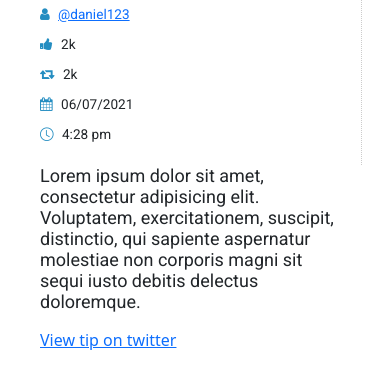
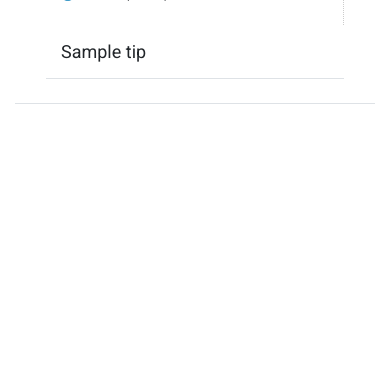
Before and after one commit to DeeStarks/python_tips_lookup, a Django app: template template/index.html in a window 390 px wide. Shown: the part 227-592 px from the top of the page. After the commit the page ends 331 px from the top, so only its background shows below. Run offline with Django 3.2, Linux system fonts and the light colour scheme; the template is opened without the code that fills it: most values are stand-ins (such as "Sample title", 1, 10 or a date in 2020); parts of the project's set-up code (start-up, migrations or seed data) failed here and were passed over; some libraries are stand-ins or nearby versions.

Commit message:
feat: updated template files - 'index.html', 'base.html'

```diff
--- a/template/base.html
+++ b/template/base.html
@@ -7,7 +7,7 @@
     <meta name="viewport" content="width=device-width, initial-scale=1.0">
     <title>Python Tips Navigator from Twitter</title>
     <link rel="stylesheet" href="{% static 'style.css' %}">
-    <link href="https://cdn.jsdelivr.net/npm/bootstrap@5.0.2/dist/css/bootstrap.min.css" rel="stylesheet" integrity="sha384-EVSTQN3/azprG1Anm3QDgpJLIm9Nao0Yz1ztcQTwFspd3yD65VohhpuuCOmLASjC" crossorigin="anonymous">
+    <link rel="stylesheet" href="https://maxcdn.bootstrapcdn.com/bootstrap/4.0.0/css/bootstrap.min.css" integrity="sha384-Gn5384xqQ1aoWXA+058RXPxPg6fy4IWvTNh0E263XmFcJlSAwiGgFAW/dAiS6JXm" crossorigin="anonymous">
     <link rel="stylesheet" href="https://cdn.jsdelivr.net/npm/bootstrap-icons@1.5.0/font/bootstrap-icons.css">
     <link href="https://cdnjs.cloudflare.com/ajax/libs/font-awesome/4.0.3/css/font-awesome.css" rel="stylesheet">
     <script src="https://cdn.jsdelivr.net/npm/bootstrap@5.0.2/dist/js/bootstrap.bundle.min.js" integrity="sha384-MrcW6ZMFYlzcLA8Nl+NtUVF0sA7MsXsP1UyJoMp4YLEuNSfAP+JcXn/tWtIaxVXM" crossorigin="anonymous"></script>
--- a/template/index.html
+++ b/template/index.html
@@ -1,4 +1,5 @@
 {% extends 'base.html' %}
+{% load markdownify %}
 
 {% block content %}
 <div class="nav d-flex justify-content-between bg-light">
@@ -18,29 +19,61 @@
 <div class="container">
     <div class="py-2 border-bottom">
     <section class="col-xs-12 col-sm-6 col-md-12 my-2">
-        {% for _ in 'sdhjsdsd' %}
-		<article class="search-result row m-3">
-			<div class="col-xs-12 col-sm-12 col-md-2">
-                <div class="poster-img d-flex justify-content-center align-items-center">
-                    <a href="#" title="Lorem ipsum" class="thumbnail"><img src="http://lorempixel.com/250/140/people" alt="Lorem ipsum" /></a>
-                </div>
-			</div>
+        {% for tip in tips %}
+		<article class="search-result row m-3 border-bottom">
 			<div class="col-xs-12 col-sm-12 col-md-2">
 				<ul class="meta-search">
-					<li><i class="fa fa-user"></i> <a href="#"><span>@daniel123</span></a></li>
-					<li><i class="fa fa-thumbs-up"></i> <span>2k</span></li>
-					<li><i class="fa fa-retweet"></i> <span>2k</span></li>
-					<li><i class="fa fa-calendar"></i> <span>06/07/2021</span></li>
-					<li><i class="bi bi-clock"></i> <span>4:28 pm</span></li>
+					<li><i class="fa fa-user"></i> <a href="#"><span>{{ tip.poster }}</span></a></li>
+					<li><i class="fa fa-thumbs-up"></i> <span>-</span></li>
+					<li><i class="fa fa-retweet"></i> <span>-</span></li>
+					<li><i class="fa fa-calendar"></i> <span>{{ tip.post_date }}</span></li>
+					<li><i class="bi bi-clock"></i> <span>{{ tip.post_time }}</span></li>
 				</ul>
 			</div>
-			<div class="col-xs-12 col-sm-12 col-md-8 excerpet">
-				<p>Lorem ipsum dolor sit amet, consectetur adipisicing elit. Voluptatem, exercitationem, suscipit, distinctio, qui sapiente aspernatur molestiae non corporis magni sit sequi iusto debitis delectus doloremque.</p>
-                <span><a href="#">View tip on twitter</a></span>
+			<div class="col-xs-12 col-sm-12 col-md-10 excerpet">
+				<p>{{ tip.tip|markdownify|linebreaksbr }}</p>
 			</div>
 			<span class="clearfix borda"></span>
 		</article>
         {% endfor %}
 	</section>
+    <div class="d-flex justify-content-center">
+        <nav aria-label="Page navigation">
+            {% if has_other_pages %}
+            <ul class="pagination">
+                {% if has_previous %}
+                <li class="page-item">
+                    <a href="?page={{ previous_page_number }}" class="page-link" tabindex="-1">&laquo;</a>
+                </li>
+                {% else %}
+                <li class="disabled page-item">
+                    <a class="page-link bg-light">&laquo;</a>
+                </li>
+                {% endif %}
+
+                <li class="page-item {% if number == 1 %}active{% endif %}">
+                    <a class="page-link" href="?page=1">1 <span class="sr-only">(current)</span></a>
+                </li>
+
+                {% if count > 2 %}
+                <li class="px-2 py-1 font-weight-bold">...</li>
+                <li class="page-item {% if number == count %}active{% endif %}">
+                    <a class="page-link" href="?page={{ count }}">{{ count }} <span class="sr-only">(current)</span></a>
+                </li>
+                {% endif %}
+
+                {% if has_next %}
+                <li class="page-item">
+                    <a href="?page={{ next_page_number }}" class="page-link">&raquo;</a>
+                </li>
+                {% else %}
+                <li class="page-item disabled">
+                    <a class="page-link bg-light">&raquo;</a>
+                </li>
+                {% endif %}
+            </ul>
+            {% endif %}
+        </nav>
+    </div>
 </div>
 {% endblock %}
```
